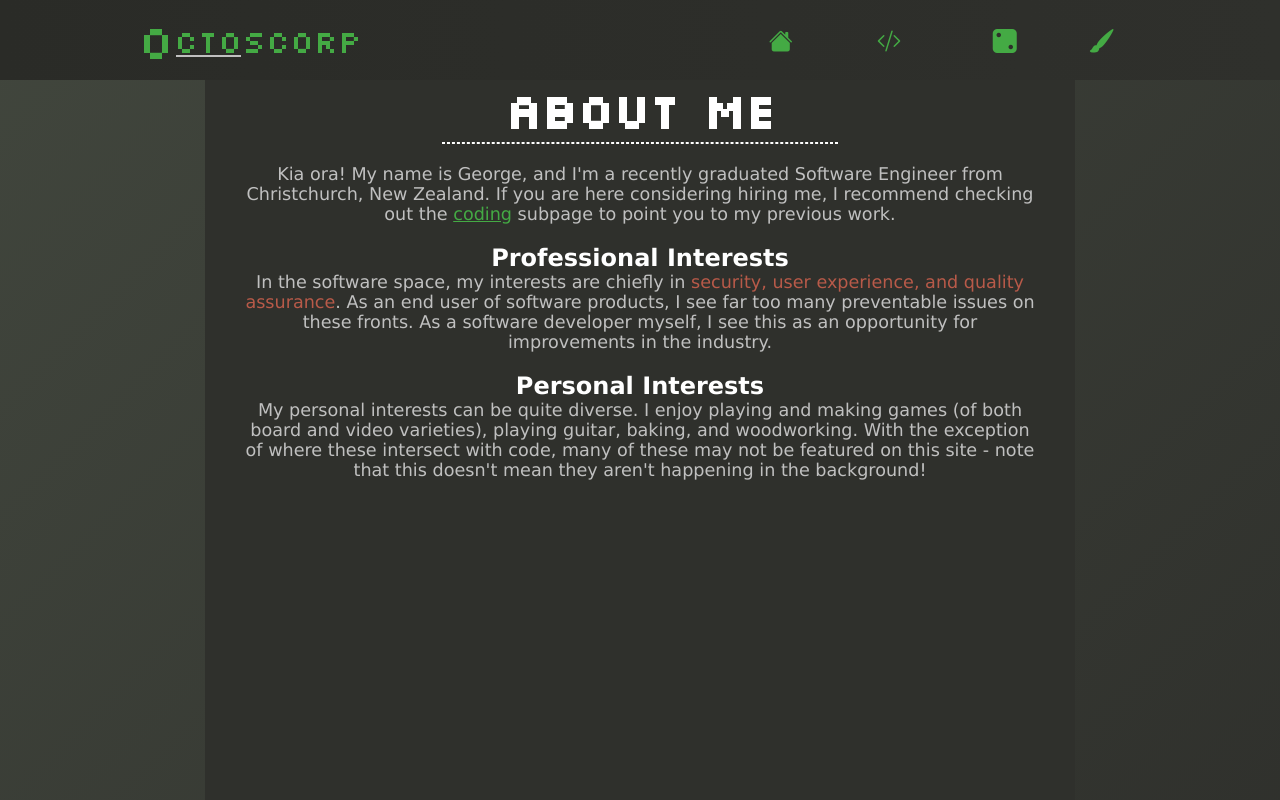
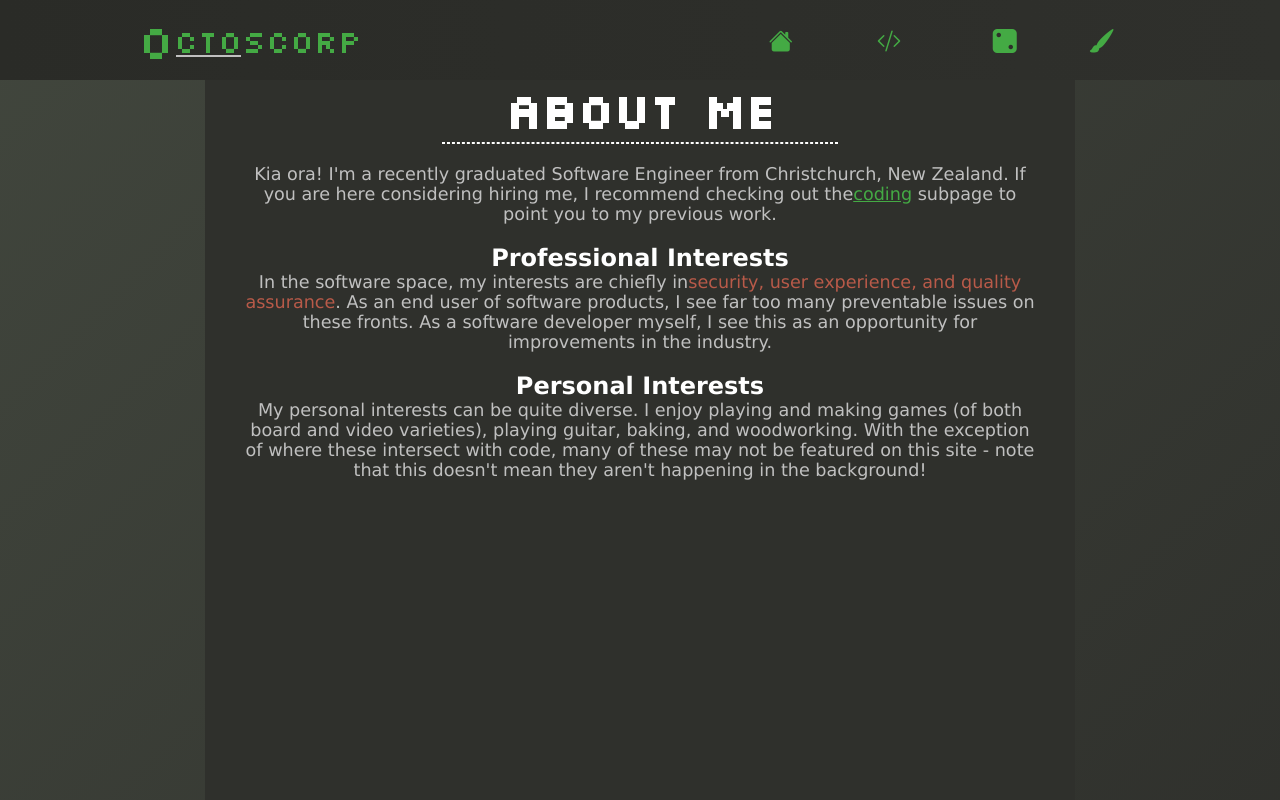
Before and after one commit to octoscorp/octoscorp.github.io, a React (Create React App) app: page / in a window 1280 px wide. Built offline with nearby package versions, Linux system fonts and the light colour scheme.

Commit message:
About: generalise site

```diff
--- a/package.json
+++ b/package.json
@@ -24,8 +24,7 @@
   },
   "eslintConfig": {
     "extends": [
-      "react-app",
-      "react-app/jest"
+      "react-app"
     ]
   },
   "browserslist": {
--- a/src/components/About.js
+++ b/src/components/About.js
@@ -5,19 +5,22 @@ function About() {
     return (
         <div className="centre-container">
             <h2 className="logo-font font--extra-large">About Me <hr /></h2>
-            <p>Kia ora! My name is George, and I'm a recently graduated Software Engineer from Christchurch, New Zealand. If
-            you are here considering hiring me, I recommend checking out the <Link to='/coding'>coding</Link> subpage to
-            point you to my previous work.</p>
+            <p>Kia ora! I'm a recently graduated Software Engineer from Christchurch, New Zealand.
+            If you are here considering hiring me, I recommend checking out the
+            <Link to='/coding'>coding</Link> subpage to point you to my previous work.</p>
             <br />
             <h3 className="font--medium ">Professional Interests</h3>
-            <p>In the software space, my interests are chiefly in <span className='secondary-text-color'>security, user experience, and quality assurance</span>. As an end
-            user of software products, I see far too many preventable issues on these fronts. As a software developer myself,
-            I see this as an opportunity for improvements in the industry.</p>
+            <p>In the software space, my interests are chiefly in
+            <span className='secondary-text-color'>security, user experience, and quality assurance
+            </span>. As an end user of software products, I see far too many preventable issues on
+            these fronts. As a software developer myself, I see this as an opportunity for
+            improvements in the industry.</p>
             <br />
             <h3 className="font--medium ">Personal Interests</h3>
-            <p>My personal interests can be quite diverse. I enjoy playing and making games (of both board and video varieties),
-            playing guitar, baking, and woodworking. With the exception of where these intersect with code, many of these may not be featured
-            on this site - note that this doesn't mean they aren't happening in the background!</p>
+            <p>My personal interests can be quite diverse. I enjoy playing and making games (of both
+            board and video varieties), playing guitar, baking, and woodworking. With the exception
+            of where these intersect with code, many of these may not be featured on this site -
+            note that this doesn't mean they aren't happening in the background!</p>
         </div>
     )
 }
```
